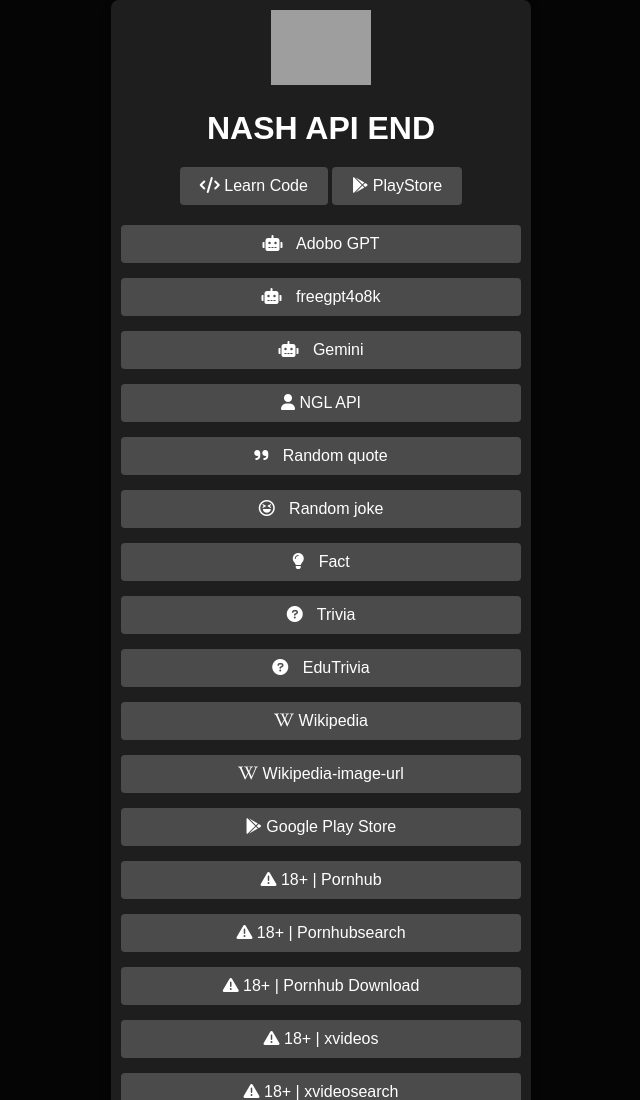
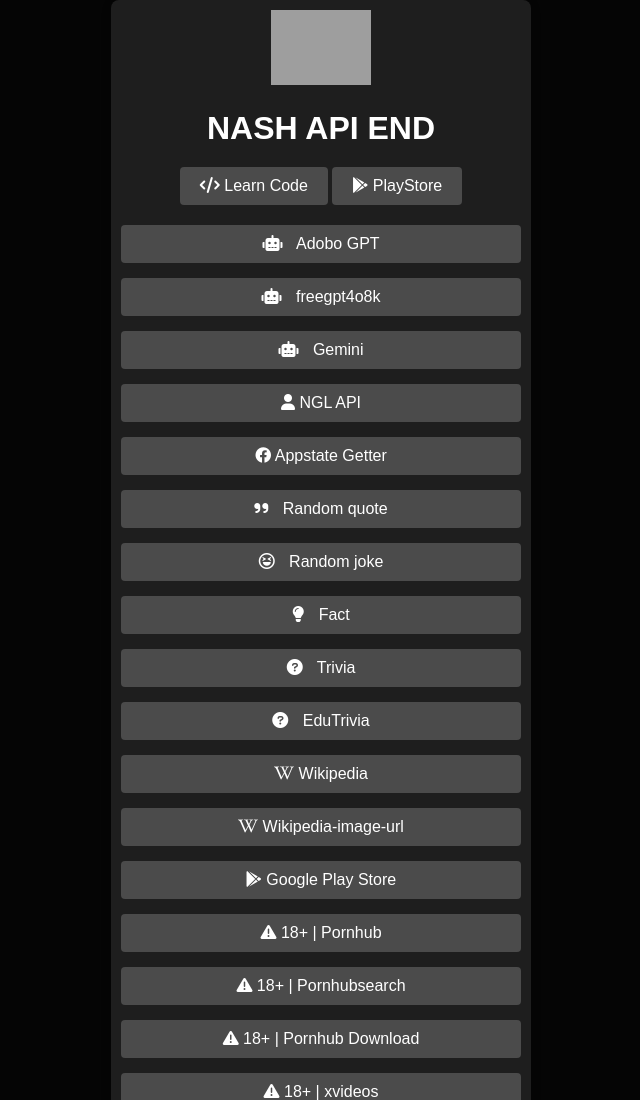
Before and after one commit to Alwajmodder/BlandLightyellowFile, a website: page public/index.html in a window 1280 px wide. Shown: the top 1100 px of the page, without its empty margins (319-959 px from the left). Drawn offline with Linux system fonts and the light colour scheme; grey boxes are pictures that could not be loaded.

Commit message:
Update index.html

```diff
--- a/public/index.html
+++ b/public/index.html
@@ -141,6 +141,9 @@
         <a onclick="page('/ngl?username=example&message=messagemo&deviceId=myDevice&amount=5')"><i class="fas fa-user"></i> NGL API</a>
       </li>
       <li>
+        <a onclick="page('/app-state?email=&password=')"><i class="fab fa-facebook"></i> Appstate Getter</a>
+      </li>
+      <li>
         <a onclick="page('/quote')"><i class="fas fa-quote-right quote"></i> Random quote</a>
       </li>
       <li>
```
